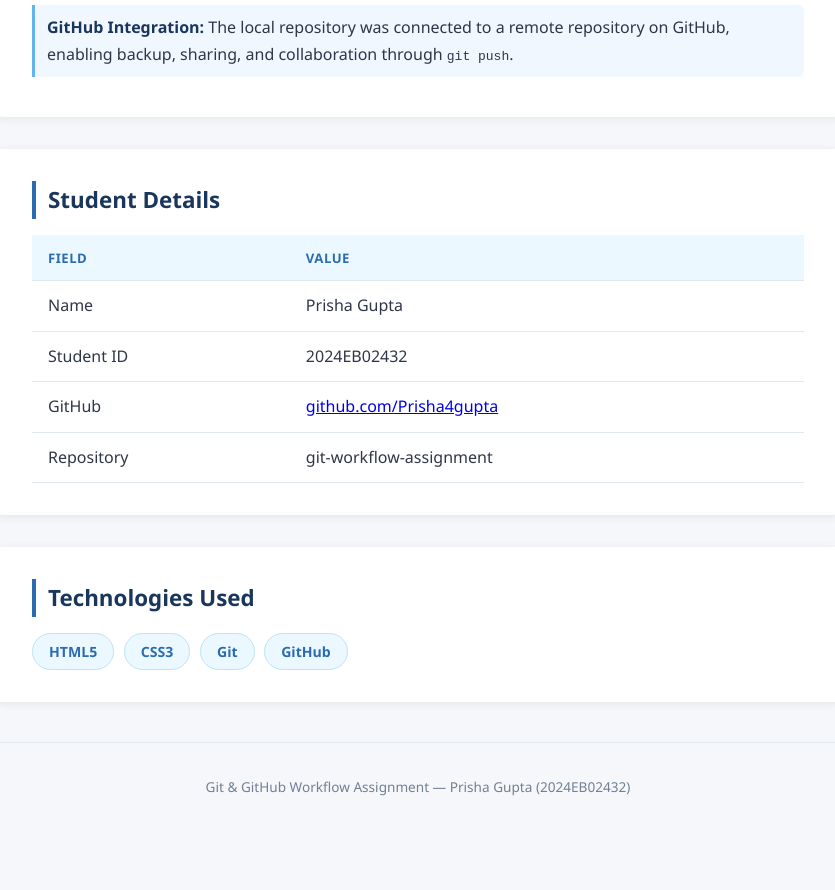
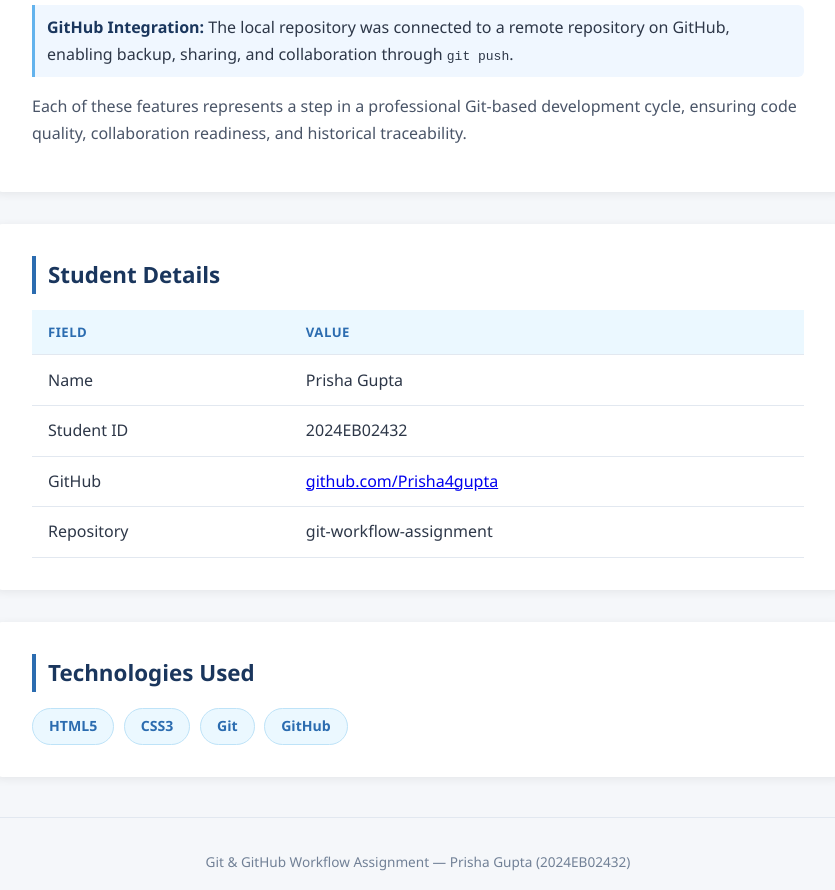
Before and after one commit to Prisha4gupta/git-workflow-assignment, a plain HTML site: page about.html in a window 1280 px wide. Shown: the part 1675-2565 px from the top of the page, without its empty margins (222-1057 px from the left). Before the commit the page ends 2506 px from the top, so only its background shows below. Drawn offline with Linux system fonts and the light colour scheme.

Commit message:
Add Git workflow features

```diff
--- a/about.html
+++ b/about.html
@@ -194,6 +194,10 @@
         <li><strong>Commit History:</strong> A clean, linear commit history is maintained, making it straightforward to review what changed, when, and why.</li>
         <li><strong>GitHub Integration:</strong> The local repository was connected to a remote repository on GitHub, enabling backup, sharing, and collaboration through <code>git push</code>.</li>
       </ul>
+      <p style="margin-top:1rem; color:#4a5568;">
+        Each of these features represents a step in a professional Git-based development cycle,
+        ensuring code quality, collaboration readiness, and historical traceability.
+      </p>
     </section>
 
     <section class="card">
```
